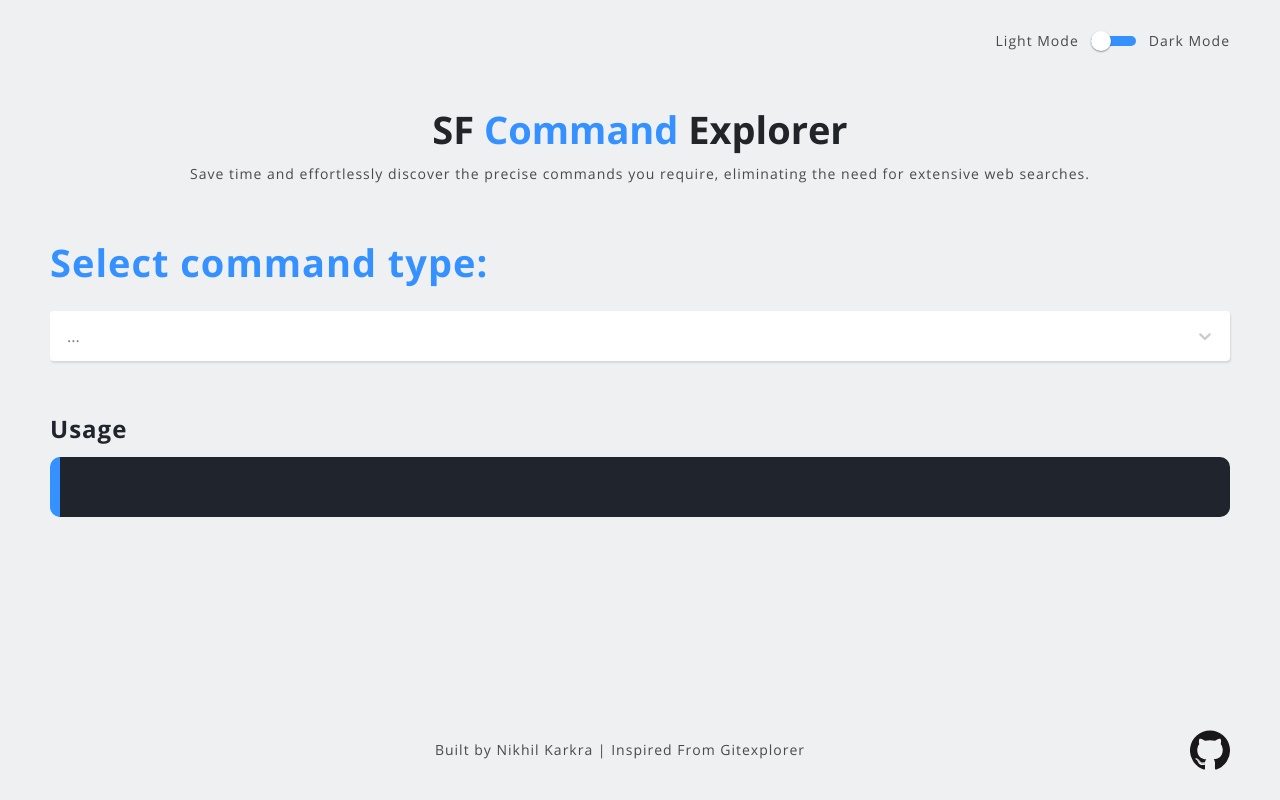
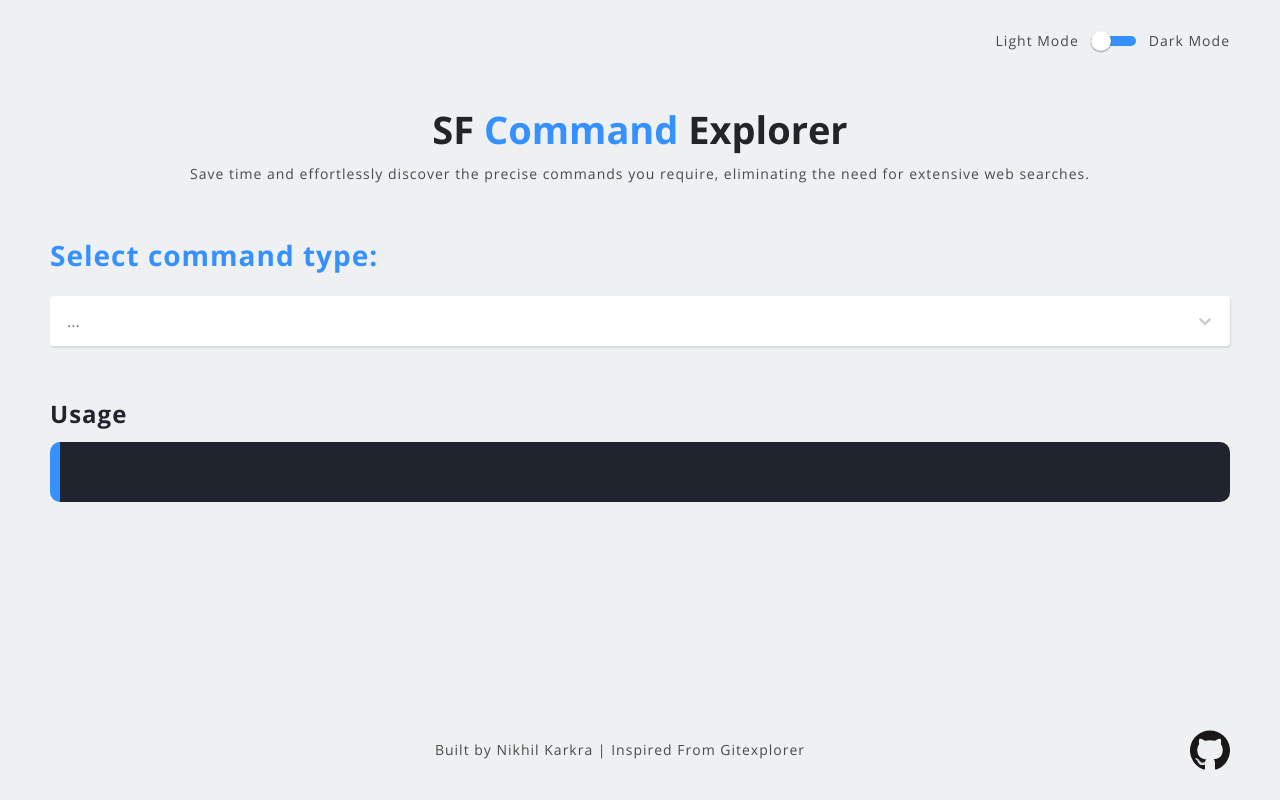
Before and after one commit to karkranikhil/sfexplorer, a React (Create React App) app: page / in a window 1280 px wide. Built offline with nearby package versions, Linux system fonts and the light colour scheme.

Commit message:
updating styles

```diff
--- a/src/style/main.css
+++ b/src/style/main.css
@@ -696,7 +696,10 @@ body {
   text-align: center;
 }
 @media  screen and (min-width:779px) {
-  .home .content .options__title, .home .content__title {
+  .home .content__title {
     font-size: 38px;
    }
+   .home .content .options__title {
+    font-size: 28px;
+   }
 }
```
